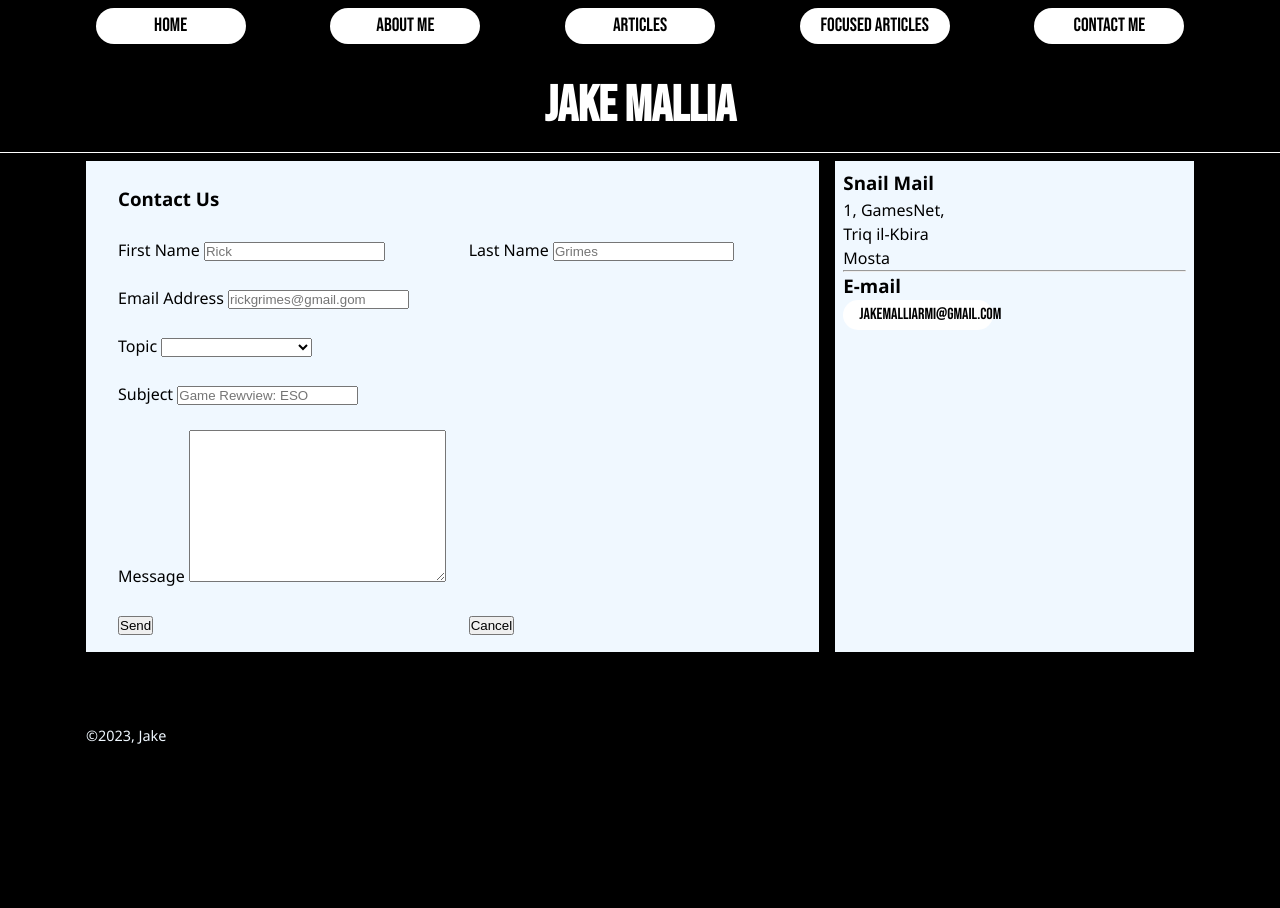
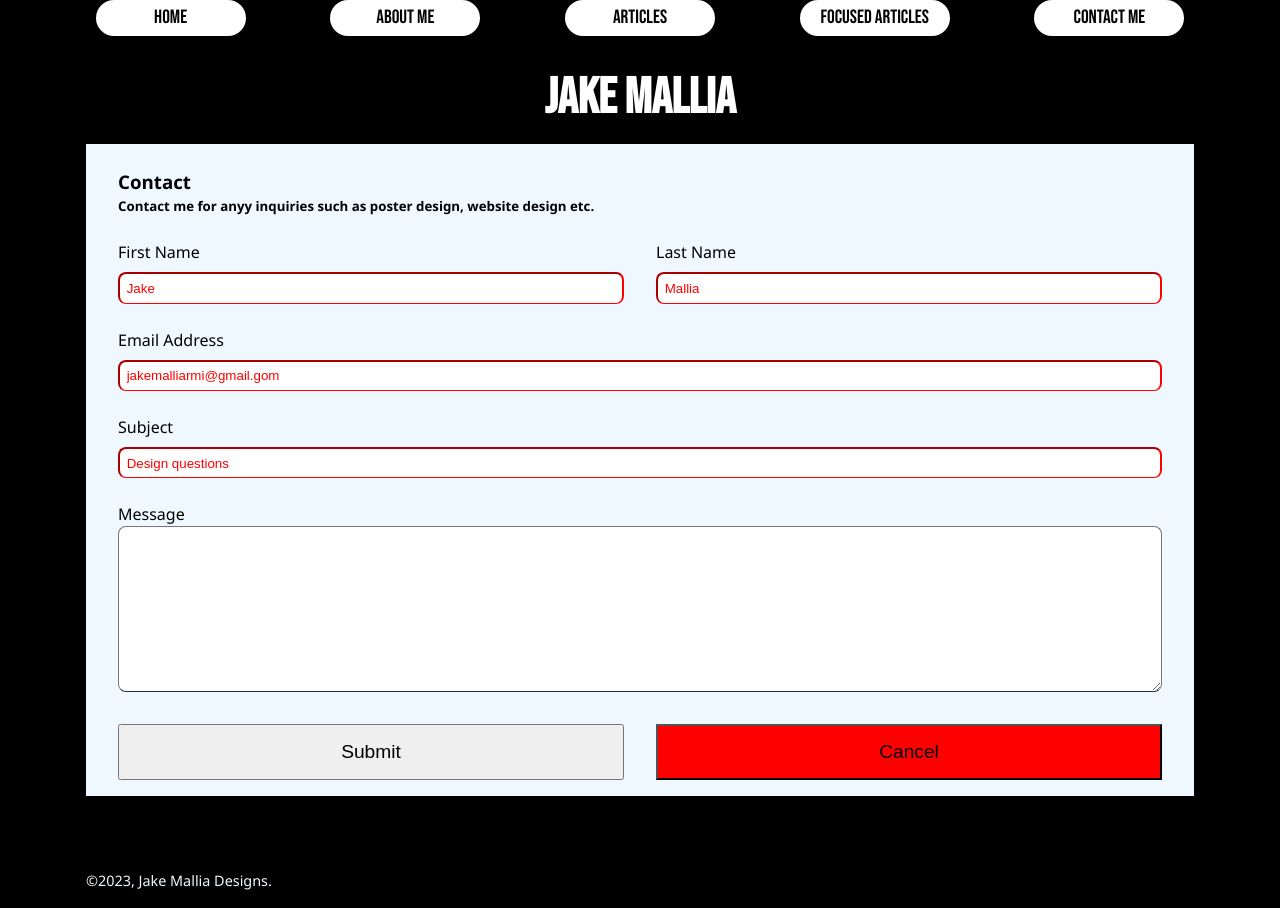
Before and after one commit to jaykeMschool/JaykeMschool.github.io, a plain HTML site: page WEB ASSIGNMENT/contact-page.html in a window 1280 px wide. Before the commit the page ends 800 px from the top, so only its background shows below. Drawn offline with Linux system fonts and the light colour scheme.

Commit message:
minor changes

```diff
--- a/WEB ASSIGNMENT/ASSETTS/STYLES/style.css
+++ b/WEB ASSIGNMENT/ASSETTS/STYLES/style.css
@@ -1,3 +1,5 @@
+<!--navbar-->
+
 .navbar {
     border-bottom: 1px solid white;
     padding: .5em;
@@ -52,6 +54,64 @@ a:hover {
 
 
 
+<!--contactpage-->
+
+.contact-form-background {
+    color: black;
+}
+
+.contact-form-titles {
+    color: white;
+}
+
+.contact-form label,
+.contact-form input,
+.contact-form select,
+.contact-form textarea {
+    display: block;
+    width: 100%;
+    color: black;
+}
+
+.contact-form label {
+    margin-bottom: 0.5em;
+}
+
+.contact-form input,
+.contact-form select,
+.contact-form textarea {
+    border-bottom: 1px solid #22333b;
+    padding: 0.5em;
+    border-radius: 8px;
+}
+
+.contact-form :invalid{
+    border-color: #ff0000;
+    color: #ff0000;
+}
+
+.contact-form :invalid::placeholder{
+    color: #ff0000;
+}
+
+.contact-form .button{
+    cursor: pointer;
+    padding: .8em;
+    width: 100%;
+    font-size: 1.2em;
+}
+
+.contact-form button.clear{
+    background-color: #ff0000;
+}
+
+.contact-form button.clear:hover{
+    background-color: #cc0000;
+}
+
+
+
+
 
 
 
--- a/WEB ASSIGNMENT/contact-page.html
+++ b/WEB ASSIGNMENT/contact-page.html
@@ -58,7 +58,7 @@
         <div class="row">
 
             <!--Main contant form-->
-            <div class="col-8">
+            <div class="col-12">
                 <main>
 
                     <form
@@ -71,25 +71,26 @@
 
                             <div class="row">
                                 <div class="col-12">
-                                    <h3>Contact Us</h3>
+                                    <h3>Contact</h3>
+                                    <h5>Contact me for anyy inquiries such as poster design, website design etc.</h5>
                                 </div>
                             </div>
 
                         <!--Name Surname-->
                         <div class="row">
                             <div class="col-6">
-                                <label for="first-name-input">First Name</label>
+                                <label for="first-name-input"> <div></div>First Name</label>
                                 <input type="text"
                                 id="first-name-input"
                                 name="first-name"
-                                placeholder="Rick" required>
+                                placeholder="Jake" required>
                             </div>
                             <div class="col-6">
                                 <label for="last-name-input">Last Name</label>
                                 <input type="text"
                                 id="last-name-input"
                                 name="last-name"
-                                placeholder="Grimes" required>
+                                placeholder="Mallia" required>
                             </div>
                         </div>
 
@@ -100,35 +101,10 @@
                                 <input type="text"
                                 id="email-address-input"
                                 name="email-adress"
-                                placeholder="rickgrimes@gmail.gom" required>
+                                placeholder="jakemalliarmi@gmail.gom" required>
                             </div>
                         </div>
 
-                        <!--Topic Dropdown-->
-                        <div class="row">
-                                <div class="col-12">
-                                    <label for="topic-dropdown">Topic</label>
-                                    <select name="topic"
-                                    id="topic-dropdown"
-                                    required>
-
-                                    <option value=""></option>
-
-                                    <option value="tech-support">
-                                        Technical Support
-                                    </option>
-
-                                    <option value="submit-review">
-                                        Submit Game Review
-                                    </option>
-
-                                    <option value="website-problem">
-                                        Website Problem
-                                    </option>
-
-                                </select>
-                            </div>
-                        </div>
 
                         <!--Subject-->
                         <div class="row">
@@ -139,7 +115,7 @@
                                 <input type="text"
                                 id="subject-input"
                                 name="subject"
-                                placeholder="Game Rewview: ESO"
+                                placeholder="Design questions"
                                 required>
                             </div>
                         </div>
@@ -164,7 +140,7 @@
                             <div class="col-6">
                                 <button type="submit"
                                 class="button">
-                                    Send
+                                    Submit
                                 </button>
                             </div>
 
@@ -183,28 +159,7 @@
             </main>
             </div>
 
-            <!--Side bar-->
-            <div class="col-4">
-            <div class="contact-details">
-                <h3>Snail Mail</h3>
-                <p>
-                    1, GamesNet,
-                    <br>
-                    Triq il-Kbira
-                    <br>
-                    Mosta
-                </p>
 
-                <!--horizontal rule - seperator line-->
-                <hr>
-
-                <h3>E-mail</h3>
-
-                <a href="mailto:jakemalliarmi@gmail.com">
-                    jakemalliarmi@gmail.com
-                </a>
-            </div>
-            </div>
 
     </div>
 
@@ -213,7 +168,7 @@
 
  <footer>
         <div class="container">
-            &copy;2023, Jake
+            &copy;2023, Jake Mallia Designs.
         </div>
     </footer>
 
```
Also changed, not shown: WEB ASSIGNMENT/about-page.html (+1 -1 lines), WEB ASSIGNMENT/article-list-page.html (+1 -1 lines), WEB ASSIGNMENT/focused-article-page.html (+1 -1 lines), WEB ASSIGNMENT/home-page.html (+5 -1 lines), 1 other file.
